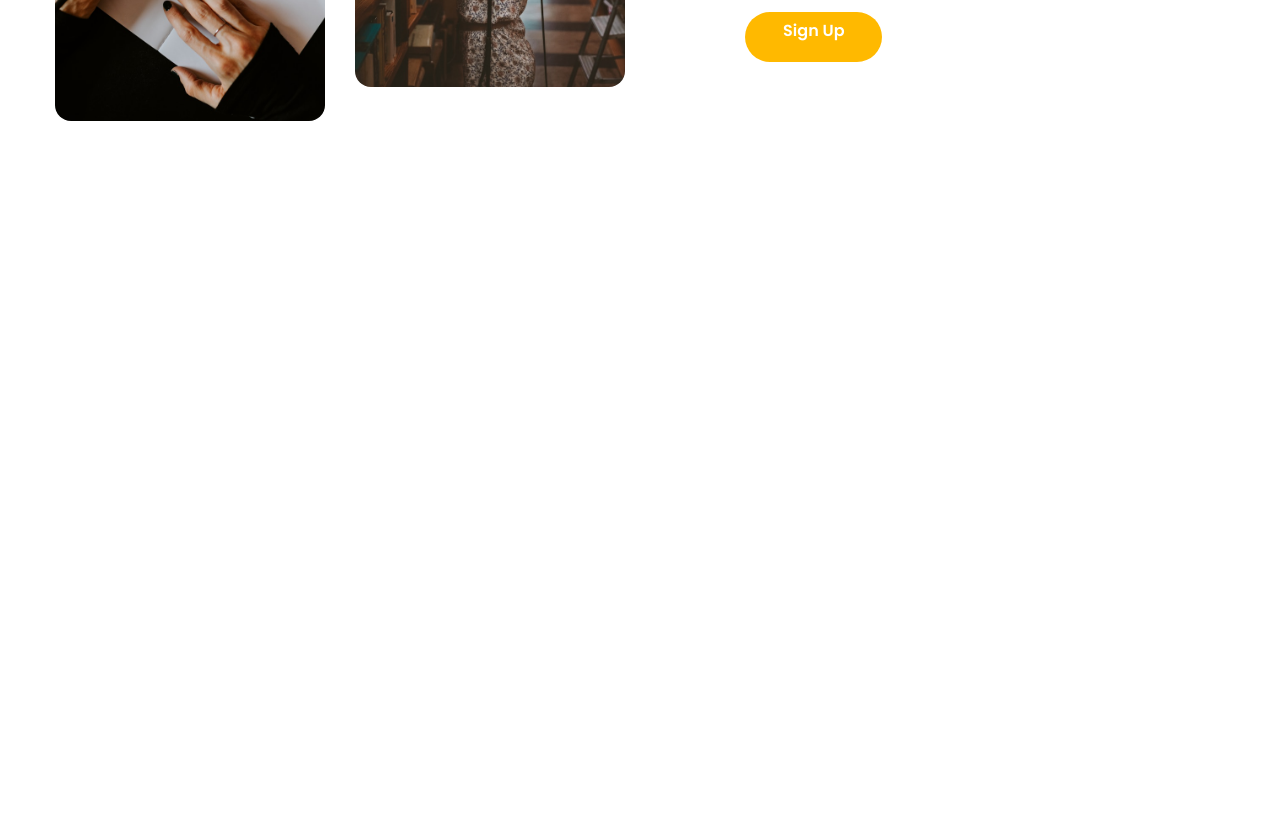
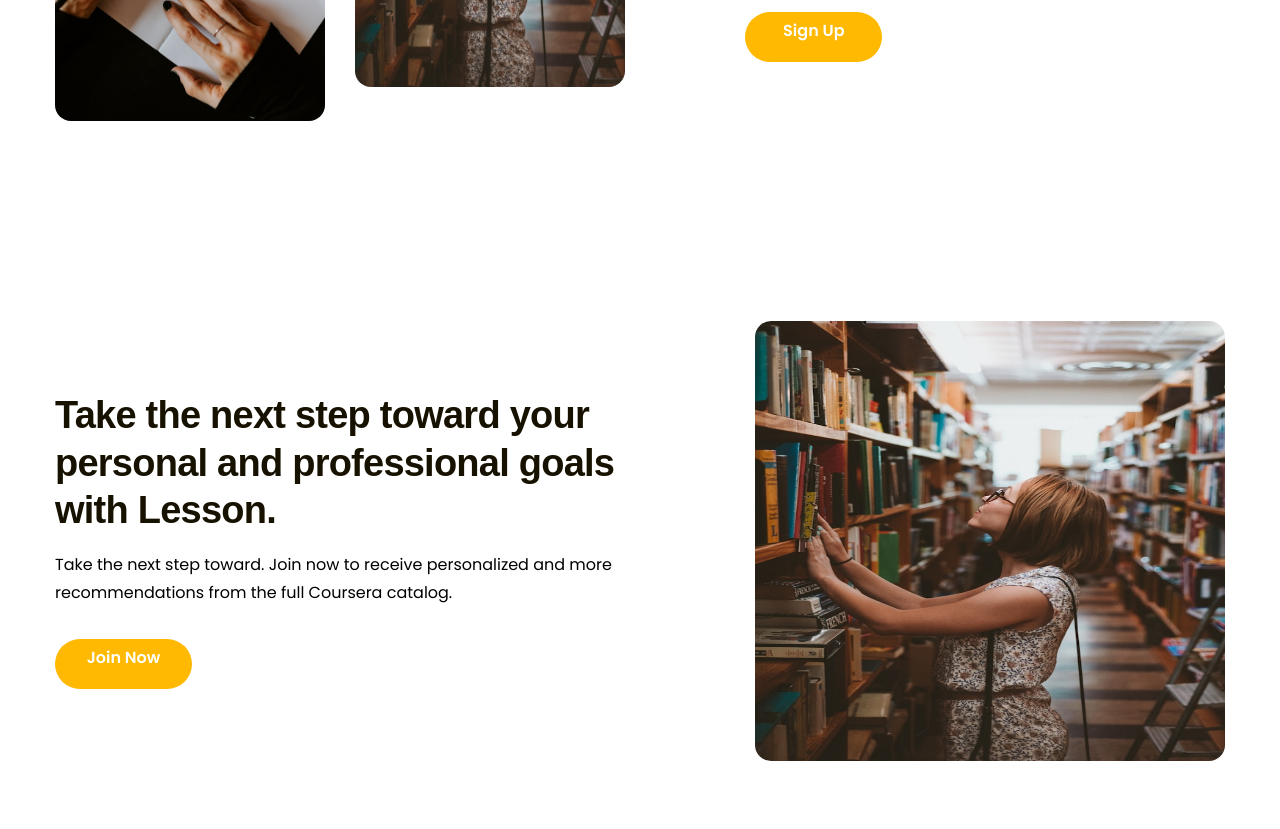
Before and after one commit to tantrung12492/Figma-to-HTML, a plain HTML site: page index.html in a window 1280 px wide. Shown: the part 2788-3617 px from the top of the page. Drawn offline with Linux system fonts and the light colour scheme.

Commit message:
Phần 11 - Phần features 2

```diff
--- a/assets/css/style.css
+++ b/assets/css/style.css
@@ -359,7 +359,7 @@ a {
 /* ========= Phần Feedback ========= */
 .feedback {
   margin-top: 135px;
-  background-color: #2e2100;
+  background: #2e2100;
   padding: 96px 0;
 }
 .feedback-list {
@@ -417,7 +417,7 @@ a {
   font-size: 2.6rem;
   line-height: 1.54;
 }
-/* ========= Phần Features ========= */
+/* ========= Phần Features 1 ========= */
 .features {
   margin-top: 135px;
   padding: 65px 0;
@@ -455,3 +455,19 @@ a {
   height: 50px;
   background: var(--primary-color);
 }
+/* ========= Phần Features 2 ========= */
+.features2 .images img {
+  width: 470px;
+  height: 440px;
+}
+.features2 .body {
+  flex-direction: row-reverse; /*Đảo chiều ( thay vì đổi code bên html )   */
+  align-items: center;
+}
+.features2 {
+  margin-top: 70px;
+}
+.features2 .content {
+  width: 570px;
+  height: 298px;
+}
--- a/index.html
+++ b/index.html
@@ -375,7 +375,8 @@
           </div>
         </div>
       </div>
-      <!-- ====== Phần Features ====== -->
+
+      <!-- ====== Phần Features 1 ====== -->
       <div class="features">
         <div class="main-content">
           <!-- cú pháp emmet : ( .body>.imagess>img*2^.content ) -->
@@ -400,6 +401,31 @@
           </div>
         </div>
       </div>
+
+      <!-- ====== Phần Features 2 ====== -->
+      <div class="features features2">
+        <div class="main-content">
+          <!-- cú pháp emmet : ( .body>.imagess>img*2^.content ) -->
+          <div class="body">
+            <div class="images">
+              <img src="./assets/img/hoc2.jpg" alt="hoc2" />
+            </div>
+            <div class="content">
+              <!-- cú pháp emmet : ( h2.heading-lv2+p.desc+p.desc+a.btn{Sign Up} ) -->
+              <h2 class="heading-lv2">
+                Take the next step toward your personal and professional goals
+                with Lesson.
+              </h2>
+
+              <p class="desc">
+                Take the next step toward. Join now to receive personalized and
+                more recommendations from the full Coursera catalog.
+              </p>
+              <a href="#!" class="btn cta-btn">Join Now</a>
+            </div>
+          </div>
+        </div>
+      </div>
     </div>
   </body>
 </html>
```
